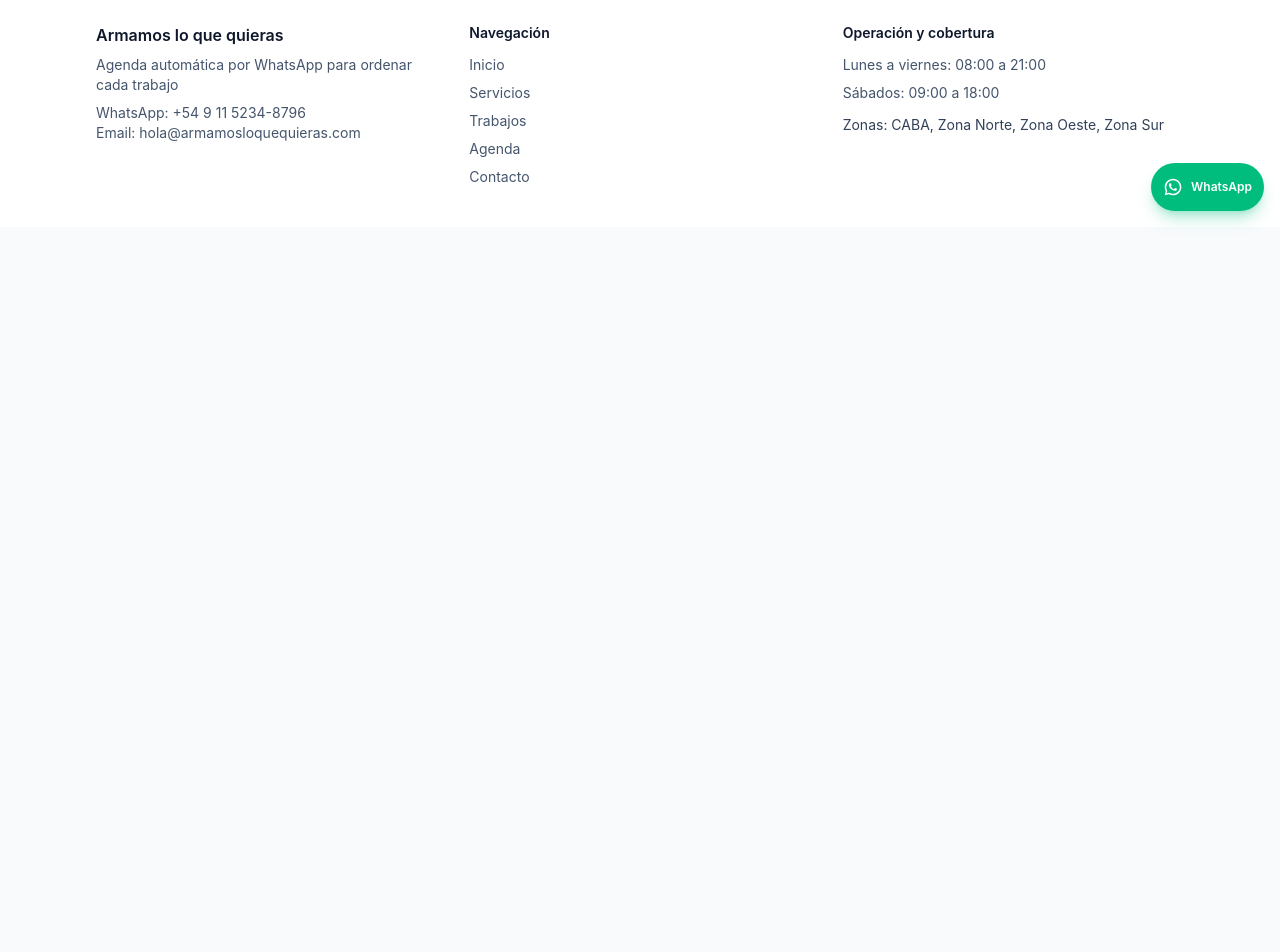
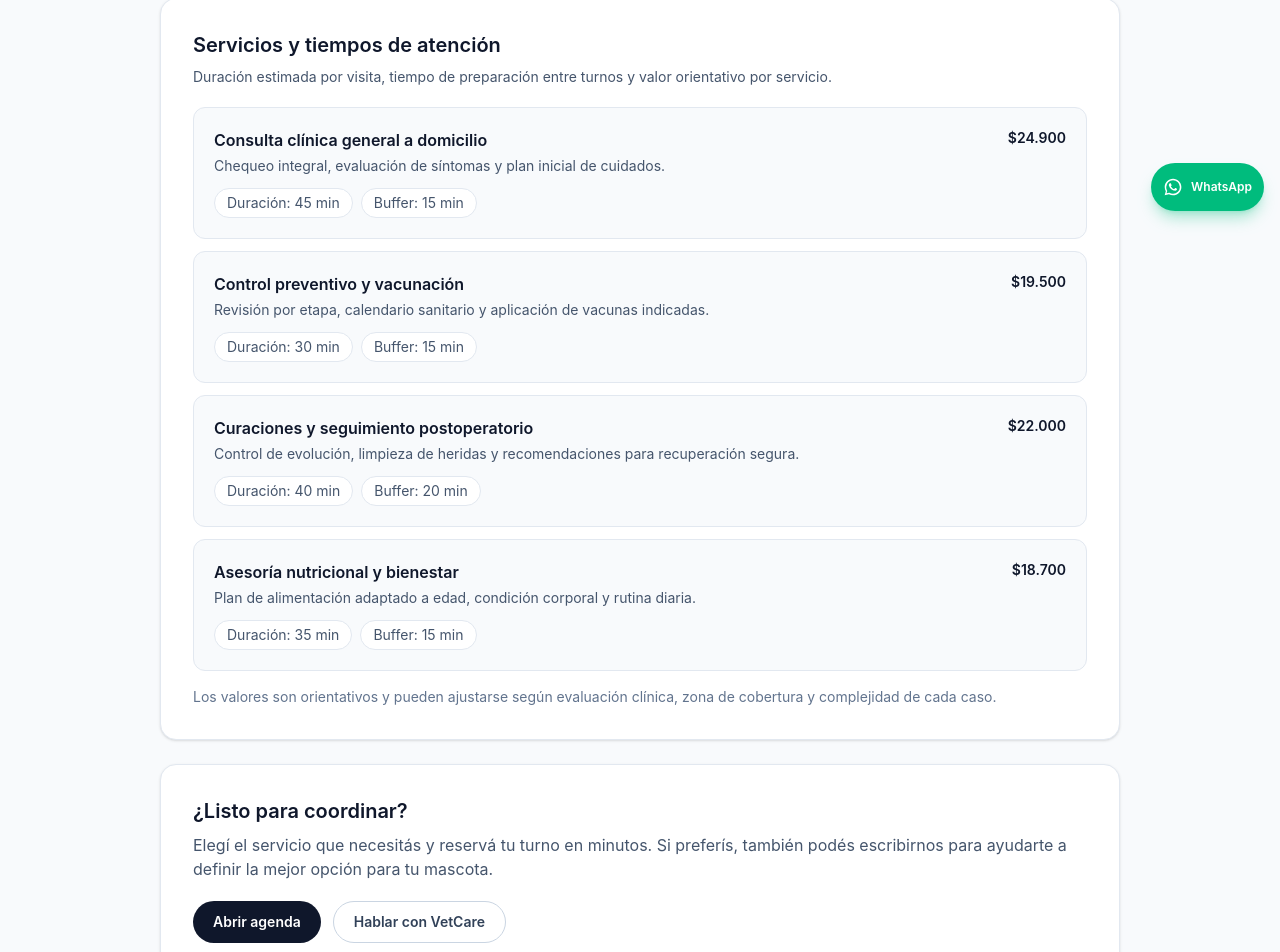
Before and after one commit to Daegon13/armamos-lo-que-quieras, a Next.js app: page /servicios in a window 1280 px wide. Shown: the part 573-1525 px from the top of the page. Before the commit the page ends 800 px from the top, so only its background shows below. Built offline with nearby package versions, Linux system fonts and the light colour scheme.

Commit message:
Profesionaliza la página de servicios de VetCare

```diff
--- a/src/app/servicios/page.tsx
+++ b/src/app/servicios/page.tsx
@@ -1,14 +1,50 @@
+import Link from "next/link";
 import { businessInfo } from "@/lib/site";
+
+const serviceCatalog = [
+  {
+    name: "Consulta clínica general a domicilio",
+    duration: "45 min",
+    buffer: "15 min",
+    price: "$24.900",
+    description: "Chequeo integral, evaluación de síntomas y plan inicial de cuidados.",
+  },
+  {
+    name: "Control preventivo y vacunación",
+    duration: "30 min",
+    buffer: "15 min",
+    price: "$19.500",
+    description: "Revisión por etapa, calendario sanitario y aplicación de vacunas indicadas.",
+  },
+  {
+    name: "Curaciones y seguimiento postoperatorio",
+    duration: "40 min",
+    buffer: "20 min",
+    price: "$22.000",
+    description: "Control de evolución, limpieza de heridas y recomendaciones para recuperación segura.",
+  },
+  {
+    name: "Asesoría nutricional y bienestar",
+    duration: "35 min",
+    buffer: "15 min",
+    price: "$18.700",
+    description: "Plan de alimentación adaptado a edad, condición corporal y rutina diaria.",
+  },
+] as const;
 
 export default function ServiciosPage() {
   return (
     <main className="bg-slate-50 py-10 sm:py-14">
-      <section className="mx-auto w-full max-w-4xl px-4 sm:px-6 lg:px-8">
+      <section className="mx-auto w-full max-w-5xl px-4 sm:px-6 lg:px-8">
         <div className="rounded-2xl border border-slate-200 bg-white p-6 shadow-sm sm:p-8">
           <p className="text-xs font-semibold uppercase tracking-[0.2em] text-slate-500">Servicios</p>
-          <h1 className="mt-2 text-2xl font-semibold tracking-tight text-slate-900 sm:text-3xl">Qué hacemos</h1>
-          <p className="mt-3 text-sm leading-relaxed text-slate-600 sm:text-base">
-            Estos son los servicios operativos que ofrecemos hoy para domicilio en {businessInfo.contact.city}.
+          <h1 className="mt-2 text-2xl font-semibold tracking-tight text-slate-900 sm:text-3xl">
+            Atención veterinaria profesional, clara y a tiempo
+          </h1>
+          <p className="mt-3 max-w-3xl text-sm leading-relaxed text-slate-600 sm:text-base">
+            En VetCare coordinamos cada visita para que tengas respuesta rápida, seguimiento responsable y un servicio
+            confiable en {businessInfo.contact.city}. Trabajamos con turnos organizados para cuidar la experiencia de tu
+            mascota y de tu familia.
           </p>
 
           <ul className="mt-6 grid gap-3 sm:grid-cols-2">
@@ -19,6 +55,59 @@ export default function ServiciosPage() {
             ))}
           </ul>
         </div>
+
+        <section className="mt-6 rounded-2xl border border-slate-200 bg-white p-6 shadow-sm sm:p-8">
+          <h2 className="text-xl font-semibold text-slate-900">Servicios y tiempos de atención</h2>
+          <p className="mt-2 text-sm text-slate-600">
+            Duración estimada por visita, tiempo de preparación entre turnos y valor orientativo por servicio.
+          </p>
+
+          <div className="mt-5 space-y-3">
+            {serviceCatalog.map((service) => (
+              <article key={service.name} className="rounded-xl border border-slate-200 bg-slate-50 p-4 sm:p-5">
+                <div className="flex flex-wrap items-start justify-between gap-3">
+                  <div>
+                    <h3 className="text-sm font-semibold text-slate-900 sm:text-base">{service.name}</h3>
+                    <p className="mt-1 text-sm text-slate-600">{service.description}</p>
+                  </div>
+                  <p className="text-sm font-semibold text-slate-900">{service.price}</p>
+                </div>
+                <ul className="mt-3 flex flex-wrap gap-2 text-xs text-slate-600 sm:text-sm">
+                  <li className="rounded-full border border-slate-200 bg-white px-3 py-1">Duración: {service.duration}</li>
+                  <li className="rounded-full border border-slate-200 bg-white px-3 py-1">Buffer: {service.buffer}</li>
+                </ul>
+              </article>
+            ))}
+          </div>
+
+          <p className="mt-4 text-xs text-slate-500 sm:text-sm">
+            Los valores son orientativos y pueden ajustarse según evaluación clínica, zona de cobertura y complejidad de
+            cada caso.
+          </p>
+        </section>
+
+        <section className="mt-6 rounded-2xl border border-slate-200 bg-white p-6 shadow-sm sm:p-8">
+          <h2 className="text-xl font-semibold text-slate-900">¿Listo para coordinar?</h2>
+          <p className="mt-2 text-sm text-slate-600 sm:text-base">
+            Elegí el servicio que necesitás y reservá tu turno en minutos. Si preferís, también podés escribirnos para
+            ayudarte a definir la mejor opción para tu mascota.
+          </p>
+
+          <div className="mt-5 flex flex-wrap gap-3">
+            <Link
+              href="/agenda"
+              className="inline-flex items-center justify-center rounded-full bg-slate-900 px-5 py-2.5 text-sm font-semibold text-white transition hover:bg-slate-800"
+            >
+              Abrir agenda
+            </Link>
+            <Link
+              href="/contacto"
+              className="inline-flex items-center justify-center rounded-full border border-slate-300 bg-white px-5 py-2.5 text-sm font-semibold text-slate-700 transition hover:border-slate-400 hover:text-slate-900"
+            >
+              Hablar con VetCare
+            </Link>
+          </div>
+        </section>
       </section>
     </main>
   );
```
